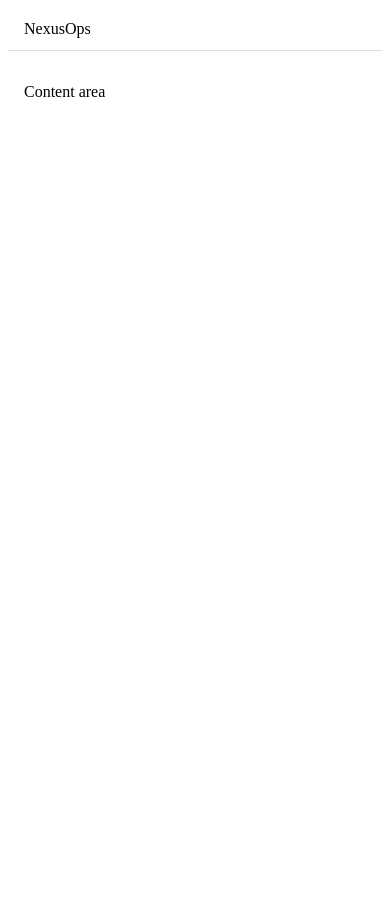
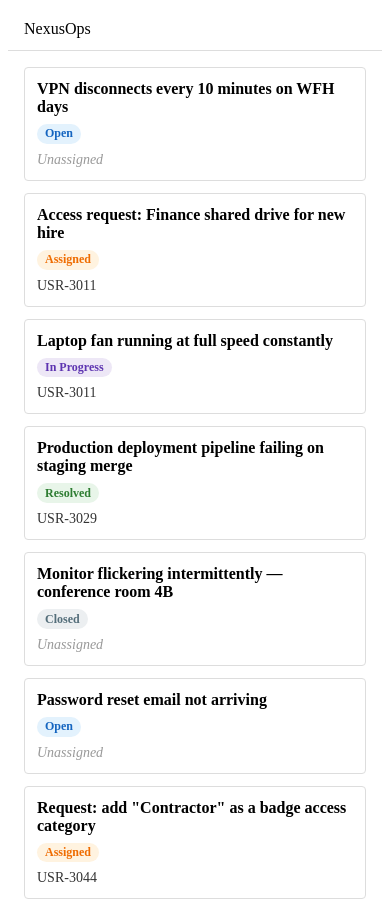
Before and after one commit to SaurabhaArya0501/nexusops, an Angular app: page / in a window 390 px wide. Before the commit the page ends 860 px from the top, so only its background shows below. Built offline with nearby package versions, Linux system fonts and the light colour scheme.

Commit message:
feat(shell): render responsive ticket list with new control flow and state badges

```diff
--- a/src/app/layout/shell/shell.html
+++ b/src/app/layout/shell/shell.html
@@ -7,7 +7,43 @@
       <!-- nav links land here on Day 3 / weekend -->
     </nav>
     <main class="shell__content">
-      <p>Content area</p>
+      <ul class="ticket-list">
+        @for (ticket of tickets; track ticket.id) {
+          <li class="ticket-card">
+            <span class="ticket-card__title">{{ ticket.title }}</span>
+
+            @switch (ticket.status) {
+              @case ('open') {
+                <span class="badge badge--open">Open</span>
+              }
+              @case ('assigned') {
+                <span class="badge badge--assigned">Assigned</span>
+              }
+              @case ('in-progress') {
+                <span class="badge badge--in-progress">In Progress</span>
+              }
+              @case ('resolved') {
+                <span class="badge badge--resolved">Resolved</span>
+              }
+              @case ('closed') {
+                <span class="badge badge--closed">Closed</span>
+              }
+            }
+
+            @if (
+              ticket.status === 'assigned' ||
+              ticket.status === 'in-progress' ||
+              ticket.status === 'resolved'
+            ) {
+              <span class="ticket-card__assignee">{{ ticket.assignee }}</span>
+            } @else {
+              <span class="ticket-card__assignee ticket-card__assignee--empty">Unassigned</span>
+            }
+          </li>
+        } @empty {
+          <li class="ticket-card ticket-card--empty">No tickets found</li>
+        }
+      </ul>
     </main>
   </div>
 </div>
--- a/src/app/layout/shell/shell.scss
+++ b/src/app/layout/shell/shell.scss
@@ -36,3 +36,85 @@
     padding: 1rem;
   }
 }
+
+.ticket-list {
+  display: flex;
+  flex-direction: column;
+  gap: 0.75rem;
+  margin: 0;
+  padding: 0;
+  list-style: none;
+}
+
+.ticket-card {
+  display: flex;
+  flex-direction: column;
+  gap: 0.5rem;
+  padding: 0.75rem;
+  border: 1px solid #ddd;
+  border-radius: 4px;
+  background: #fff;
+}
+
+.ticket-card--empty {
+  color: #777;
+  text-align: center;
+  border-style: dashed;
+}
+
+.ticket-card__title {
+  font-weight: 600;
+}
+
+.ticket-card__assignee {
+  font-size: 0.875rem;
+  color: #333;
+}
+
+.ticket-card__assignee--empty {
+  color: #999;
+  font-style: italic;
+}
+
+@media (min-width: 768px) {
+  .ticket-card {
+    display: flex;
+    flex-direction: row;
+    justify-content: space-between;
+  }
+}
+
+.badge {
+  display: inline-block;
+  padding: 0.15rem 0.5rem;
+  border-radius: 999px;
+  font-size: 0.75rem;
+  font-weight: 600;
+  white-space: nowrap;
+  width: fit-content;
+}
+
+.badge--open {
+  background: #e3f2fd;
+  color: #1565c0;
+}
+
+.badge--assigned {
+  background: #fff3e0;
+  color: #ef6c00;
+}
+
+.badge--in-progress {
+  background: #ede7f6;
+  color: #5e35b1;
+}
+
+.badge--resolved {
+  background: #e8f5e9;
+  color: #2e7d32;
+}
+
+.badge--closed {
+  background: #eceff1;
+  color: #546e7a;
+}
--- a/src/app/layout/shell/shell.ts
+++ b/src/app/layout/shell/shell.ts
@@ -1,4 +1,5 @@
 import { Component } from '@angular/core';
+import { MOCK_TICKETS } from '../../data/mock-tickets';
 
 @Component({
   selector: 'app-shell',
@@ -6,4 +7,6 @@ import { Component } from '@angular/core';
   templateUrl: './shell.html',
   styleUrl: './shell.scss',
 })
-export class Shell {}
+export class Shell {
+  protected readonly tickets = MOCK_TICKETS;
+}
```
